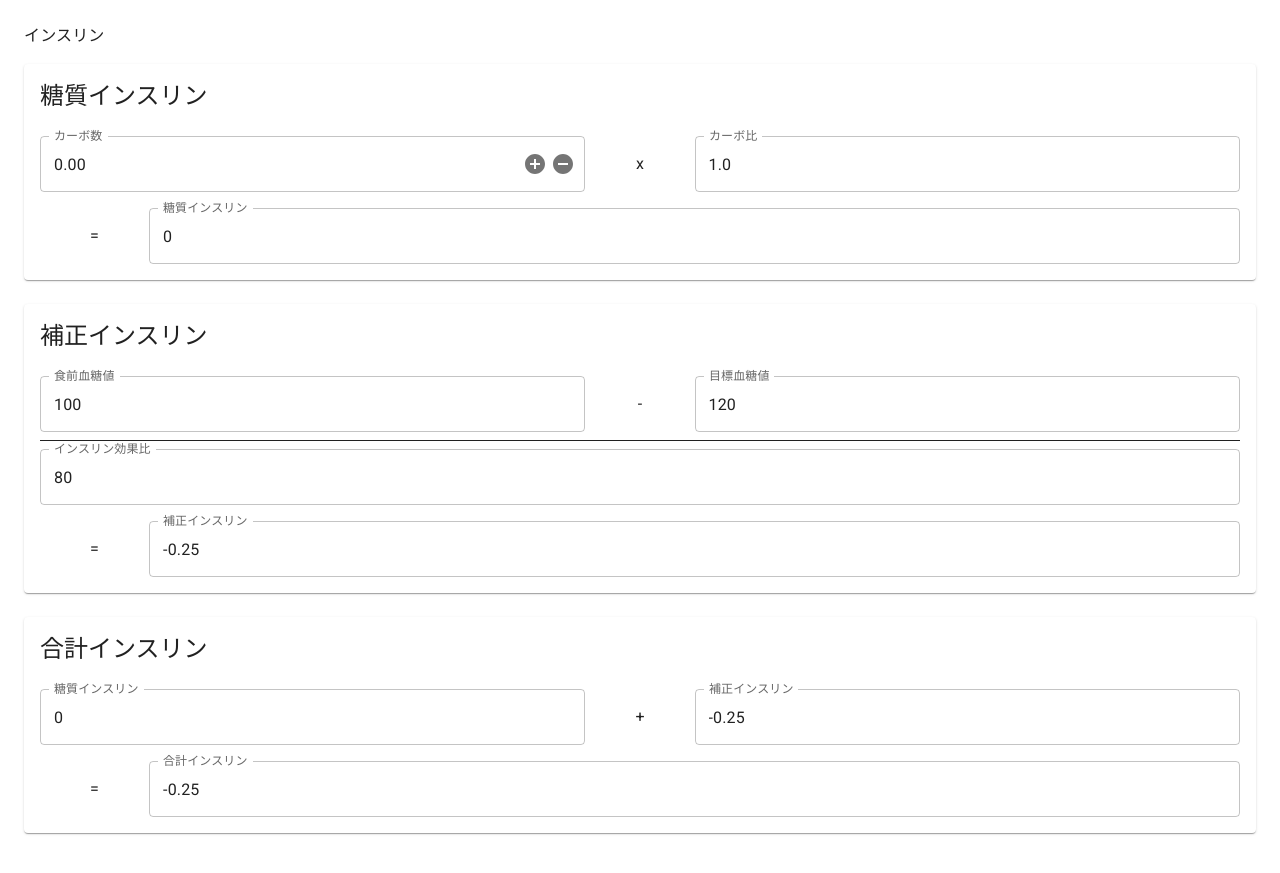
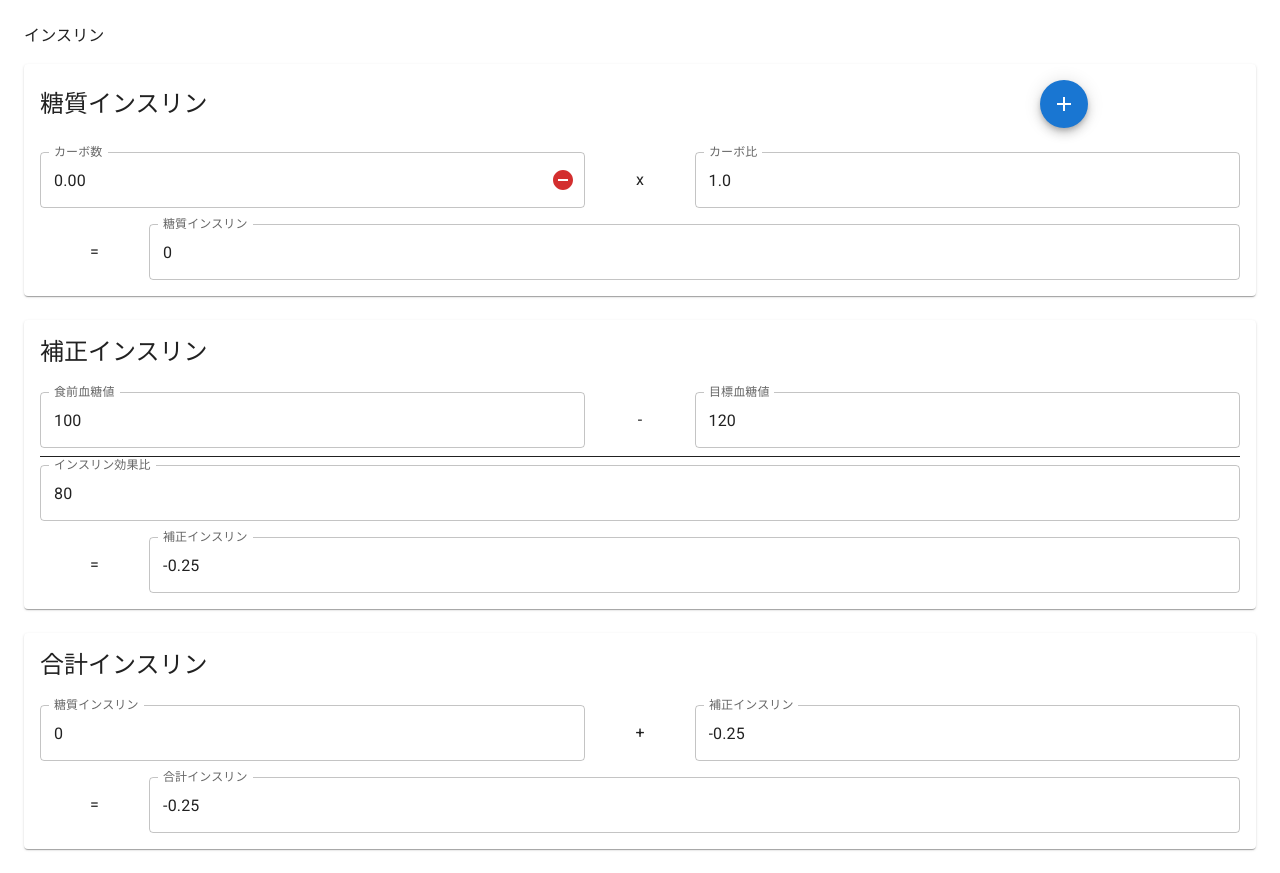
Before and after one commit to matono/InsulinCalc, a React (Create React App) app in the folder webapp/: page / in a window 1280 px wide. Built offline with nearby package versions, Linux system fonts and the light colour scheme.

Commit message:
Move the button to increment (#8)

```diff
--- a/webapp/src/pages/Home.tsx
+++ b/webapp/src/pages/Home.tsx
@@ -2,8 +2,8 @@ import React, { useState, useEffect } from 'react';
 import { useCookies } from "react-cookie";
 
 import { Box, Paper, Container, Typography, TextField } from "@mui/material";
-import { InputAdornment, IconButton } from "@mui/material";
-import { AddCircle, RemoveCircle }  from '@mui/icons-material';
+import { InputAdornment, IconButton, Fab } from "@mui/material";
+import { Add, RemoveCircle }  from '@mui/icons-material';
 import Grid from '@mui/material/Grid';
 import CssBaseline from '@mui/material/CssBaseline';
 import { styled, createTheme, ThemeProvider } from '@mui/material/styles';
@@ -134,11 +134,19 @@ const Home: React.FC = () => {
             flexDirection: 'column',
           }}
         >
-
           <Typography component="h1" variant="body1"  sx={{ mb: 2}} >インスリン</Typography>
 
-          <Paper component="form" sx={{ mb: 3, p:2 }} >
-            <Typography component="h2" variant="h5" sx={{ mb: 3}}>糖質インスリン</Typography>
+          <Paper component="form" sx={{ mb: 3, p:2 }}>
+            <Grid container direction="row" justifyContent="space-between" alignItems="center" sx={{ mb: 3}}>
+              <Grid item xs={6}>
+                <Typography component="h2" variant="h5" >糖質インスリン</Typography>
+              </Grid>
+              <Grid item xs={2}>
+                <Fab size="medium" color="primary" aria-label="add" onClick={addMeal} onMouseDown={handleMouseDown} >
+                  <Add />
+                </Fab>
+              </Grid>
+            </Grid>
 
             {/* 糖質インスリン式 */}
             {/* 左辺 */}
@@ -174,19 +182,11 @@ const Home: React.FC = () => {
                                 InputProps={{
                                   endAdornment:
                                     <InputAdornment position="end">
-                                      { index == (mealCarbs.length - 1) &&
-                                        <IconButton
-                                          onClick={addMeal}
-                                          onMouseDown={handleMouseDown}
-                                          edge="end"
-                                        >
-                                          <AddCircle />
-                                        </IconButton>
-                                      }
                                       <IconButton
                                         onClick={event => deleteMeal(index)}
                                         onMouseDown={handleMouseDown}
                                         edge="end"
+                                        color="error"
                                       >
                                         <RemoveCircle />
                                       </IconButton>
```
